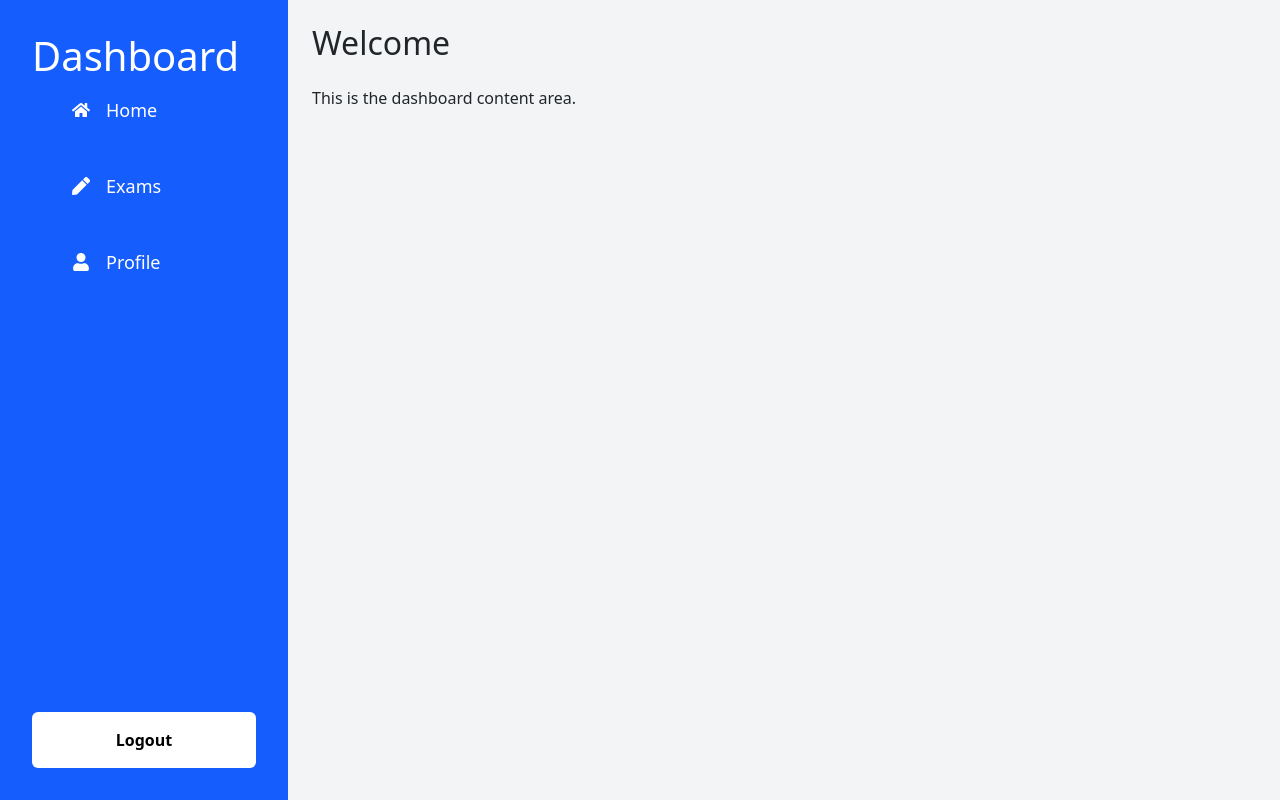
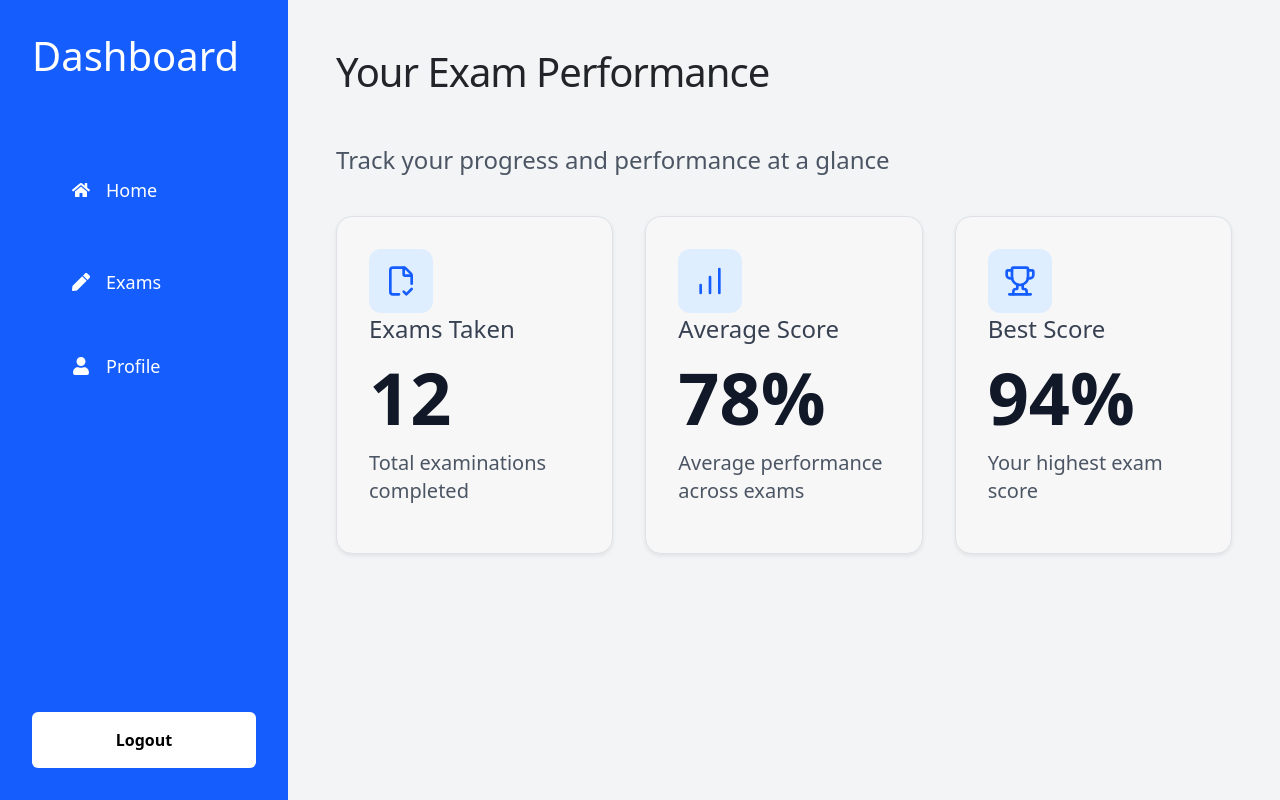
Before and after one commit to KARRI-DURGA-SIVA/AI-MOCKEXAM-Portal, a React (Vite) app: page /dashboard in a window 1280 px wide. Built offline with nearby package versions, Linux system fonts and the light colour scheme; a web font is replaced by a local one.

Commit message:
fixed code conflicts

```diff
--- a/src/Pages/Dashboard.tsx
+++ b/src/Pages/Dashboard.tsx
@@ -1,17 +1,61 @@
+import { FileCheck2, Trophy, ChartNoAxesColumnIncreasing } from "lucide-react";
+
 function Dashboard() {
-    return (
-        <div className="min-h-full p-6 bg-gray-100">
+  return (
+    <div className="h-full bg-[#f3f4f6] p-8 md:p-12">
+      <h1 className="text-5xl font-extrabold tracking-tight text-[#1f2937]">
+        Your Exam Performance
+      </h1>
 
-            <h2 className="text-3xl font-semibold">
-                Welcome
-            </h2>
+      <p className="mt-5 text-2xl text-[#4b5563]">
+        Track your progress and performance at a glance
+      </p>
 
-            <p className="mt-4">
-                This is the dashboard content area.
-            </p>
+      <div className="mt-10 grid grid-cols-1 gap-8 xl:grid-cols-3">
+        <div className="rounded-2xl border border-[#dfe3ea] bg-[#f7f7f8] p-8 shadow-sm">
+          <div className="flex h-16 w-16 items-center justify-center rounded-xl bg-[#dfeeff] text-blue-600">
+            <FileCheck2 size={32} />
+          </div>
 
+          <p className="mt-8 text-2xl text-[#374151]">Exams Taken</p>
+
+          <p className="mt-6 text-7xl font-black text-[#111827]">12</p>
+
+          <p className="mt-6 text-xl text-[#4b5563]">
+            Total examinations completed
+          </p>
         </div>
-    );
+
+        <div className="rounded-2xl border border-[#dfe3ea] bg-[#f7f7f8] p-8 shadow-sm">
+          <div className="flex h-16 w-16 items-center justify-center rounded-xl bg-[#dfeeff] text-blue-600">
+            <ChartNoAxesColumnIncreasing size={32} />
+          </div>
+
+          <p className="mt-8 text-2xl text-[#374151]">Average Score</p>
+
+          <p className="mt-6 text-7xl font-black text-[#111827]">78%</p>
+
+          <p className="mt-6 text-xl text-[#4b5563]">
+            Average performance across exams
+          </p>
+        </div>
+
+        <div className="rounded-2xl border border-[#dfe3ea] bg-[#f7f7f8] p-8 shadow-sm">
+          <div className="flex h-16 w-16 items-center justify-center rounded-xl bg-[#dfeeff] text-blue-600">
+            <Trophy size={32} />
+          </div>
+
+          <p className="mt-8 text-2xl text-[#374151]">Best Score</p>
+
+          <p className="mt-6 text-7xl font-black text-[#111827]">94%</p>
+
+          <p className="mt-6 text-xl text-[#4b5563]">
+            Your highest exam score
+          </p>
+        </div>
+      </div>
+    </div>
+  );
 }
 
 export default Dashboard;
--- a/src/Pages/Login.tsx
+++ b/src/Pages/Login.tsx
@@ -240,15 +240,15 @@ function Login() {
                             </label>
 
                             <input
-                                id="password"
+                                id="newPassword"
                                 type={showPassword ? "text" : "password"}
-                                value={password}
-                                onChange={(event) => setPassword(event.target.value)}
+                                value={newPassword}
+                                onChange={(event) => setNewPassword(event.target.value)}
                                 placeholder="Enter New password"
                                 className="w-full border border-gray-600  px-4 py-2 pr-12 outline-none focus:border-blue-500 focus:ring-2 focus:ring-blue-100"
                             />
 
-                            {password.length > 0 && (
+                            {newPassword.length > 0 && (
                                 <button
                                     type="button"
                                     className="absolute right-4 top-1/2 -translate-y-1/2 text-gray-500"
@@ -261,22 +261,22 @@ function Login() {
                         </div><br></br>
                         <div className="relative w-80 mb-6">
                             <label
-                                htmlFor="password"
+                                htmlFor="confirmPassword"
                                 className="absolute -top-6 left-0 text-sm font-medium text-gray-700"
                             >
                                 Confirm Password
                             </label>
 
                             <input
-                                id="password"
+                                id="confirmPassword"
                                 type={showPassword ? "text" : "password"}
-                                value={password}
-                                onChange={(event) => setPassword(event.target.value)}
+                                value={confirmPassword}
+                                onChange={(event) => setConfirmPassword(event.target.value)}
                                 placeholder="Confirm new password"
                                 className="w-full border border-gray-600  px-4 py-2 pr-12 outline-none focus:border-blue-500 focus:ring-2 focus:ring-blue-100"
                             />
 
-                            {password.length > 0 && (
+                            {confirmPassword.length > 0 && (
                                 <button
                                     type="button"
                                     className="absolute right-4 top-1/2 -translate-y-1/2 text-gray-500"
--- a/src/Pages/Profile.tsx
+++ b/src/Pages/Profile.tsx
@@ -109,7 +109,6 @@ function Profile() {
     const [loadingCountries, setLoadingCountries] = useState(false);
     const [loadingUniversities, setLoadingUniversities] = useState(false);
 
-    const [showManualCollege, setShowManualCollege] = useState(false);
     const [editShowManualCollege, setEditShowManualCollege] =
         useState(false);
 
@@ -286,11 +285,6 @@ function Profile() {
                 setPortfolio(
                     data.portfolio ??
                     ""
-                );
-
-                setShowManualCollege(
-                    data.showManualCollege ??
-                    false
                 );
 
             } catch (error) {
@@ -558,11 +552,6 @@ function Profile() {
             setPortfolio(
                 editPortfolio.trim()
             );
-
-            setShowManualCollege(
-                editShowManualCollege
-            );
-
 
             setIsEditing(false);
 
--- a/src/components/DashboardLayout.tsx
+++ b/src/components/DashboardLayout.tsx
@@ -18,11 +18,11 @@ function DashboardLayout() {
                     Dashboard
                 </h1>
 
-                <ul className="space-y-8 text-lg mt-24">
+                <ul className="space-y-8 text-lg p-18 mt-24">
 
                     <li
-                        onClick={() => navigate("/home")}
-                        className="px-2 py-2 hover:text-blue-100 cursor-pointer flex items-center gap-3"
+                        onClick={() => navigate("/dashboard")}
+                        className="px-2 py-3 hover:text-blue-100 cursor-pointer flex items-center gap-3"
                     >
                         <FaHome />
                         Home
@@ -30,7 +30,7 @@ function DashboardLayout() {
 
                     <li
                         onClick={() => navigate("/exams")}
-                        className="px-2 py-2 hover:text-blue-100 cursor-pointer flex items-center gap-3"
+                        className="px-2 py-3 hover:text-blue-100 cursor-pointer flex items-center gap-3"
                     >
                         <FaPen />
                         Exams
```
